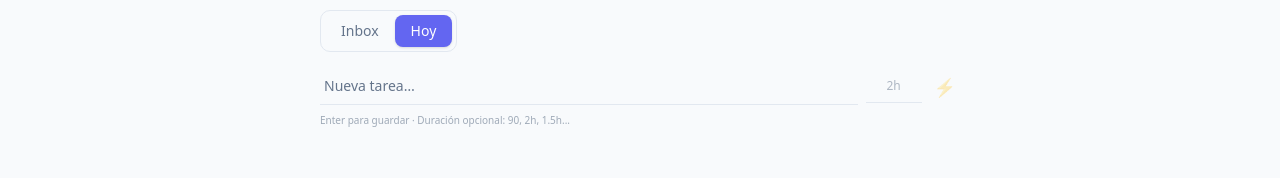
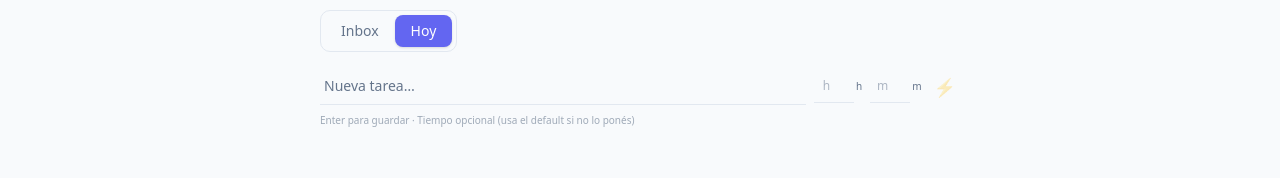
Before and after one commit to himak22/focusflow, a React (Vite) app: page / in a window 1280 px wide. Shown: the part 291-469 px from the top of the page. Built offline with nearby package versions, Linux system fonts and the light colour scheme.

Commit message:
ux: dual time inputs (hours + minutes) for task duration
- Replace single parseable input with two explicit inputs: hours and minutes
- More intuitive, less error-prone than parsing strings
- Both optional — uses default if empty
- Update FUNCIONALIDADES.md and spec.md

```diff
--- a/src/features/tasks/components/TaskInput.tsx
+++ b/src/features/tasks/components/TaskInput.tsx
@@ -1,6 +1,5 @@
 import { useState, type KeyboardEvent } from 'react'
 import { useAppStore } from '@/store'
-import { parseDuration } from '@/features/timer/lib/duration'
 
 interface TaskInputProps {
   tag: string
@@ -8,7 +7,8 @@ interface TaskInputProps {
 
 export function TaskInput({ tag }: TaskInputProps) {
   const [value, setValue] = useState('')
-  const [durationRaw, setDurationRaw] = useState('')
+  const [hours, setHours] = useState('')
+  const [minutes, setMinutes] = useState('')
   const [isQuickWin, setIsQuickWin] = useState(false)
   const addTask = useAppStore((s) => s.addTask)
 
@@ -24,14 +24,17 @@ export function TaskInput({ tag }: TaskInputProps) {
       tags: [tag],
     }
 
-    const dur = parseDuration(durationRaw)
-    if (dur !== null) {
-      payload.duration = dur
+    const h = parseInt(hours, 10)
+    const m = parseInt(minutes, 10)
+    const totalMinutes = (Number.isNaN(h) ? 0 : h * 60) + (Number.isNaN(m) ? 0 : m)
+    if (totalMinutes > 0) {
+      payload.duration = totalMinutes
     }
 
     addTask(payload)
     setValue('')
-    setDurationRaw('')
+    setHours('')
+    setMinutes('')
     setIsQuickWin(false)
   }
 
@@ -52,16 +55,37 @@ export function TaskInput({ tag }: TaskInputProps) {
           className="flex-1 bg-transparent border-b border-border px-1 py-2 text-sm outline-none placeholder:text-muted-foreground focus:border-primary transition-colors"
         />
 
-        {/* Duración personalizada — acepta "90", "2h", "1.5h" */}
-        <input
-          type="text"
-          value={durationRaw}
-          onChange={(e) => setDurationRaw(e.target.value)}
-          onKeyDown={handleKeyDown}
-          placeholder="2h"
-          className="w-14 bg-transparent border-b border-border text-xs text-center outline-none placeholder:text-muted-foreground/50 focus:border-primary transition-colors py-2"
-          title="Duración: 90, 2h, 1.5h..."
-        />
+        {/* Horas */}
+        <div className="flex items-center gap-0.5">
+          <input
+            type="number"
+            min={0}
+            max={10}
+            value={hours}
+            onChange={(e) => setHours(e.target.value)}
+            onKeyDown={handleKeyDown}
+            placeholder="h"
+            className="w-10 bg-transparent border-b border-border text-xs text-center outline-none placeholder:text-muted-foreground/50 focus:border-primary transition-colors py-2"
+            title="Horas"
+          />
+          <span className="text-[10px] text-muted-foreground">h</span>
+        </div>
+
+        {/* Minutos */}
+        <div className="flex items-center gap-0.5">
+          <input
+            type="number"
+            min={0}
+            max={59}
+            value={minutes}
+            onChange={(e) => setMinutes(e.target.value)}
+            onKeyDown={handleKeyDown}
+            placeholder="m"
+            className="w-10 bg-transparent border-b border-border text-xs text-center outline-none placeholder:text-muted-foreground/50 focus:border-primary transition-colors py-2"
+            title="Minutos"
+          />
+          <span className="text-[10px] text-muted-foreground">m</span>
+        </div>
 
         <button
           onClick={() => setIsQuickWin((v) => !v)}
@@ -77,7 +101,7 @@ export function TaskInput({ tag }: TaskInputProps) {
 
       {/* Hint */}
       <p className="text-[10px] text-muted-foreground/60">
-        Enter para guardar · Duración opcional: 90, 2h, 1.5h...
+        Enter para guardar · Tiempo opcional (usa el default si no lo ponés)
       </p>
     </div>
   )
```
Also changed, not shown: 1 other file (tests, documents, lock files or other folders).
